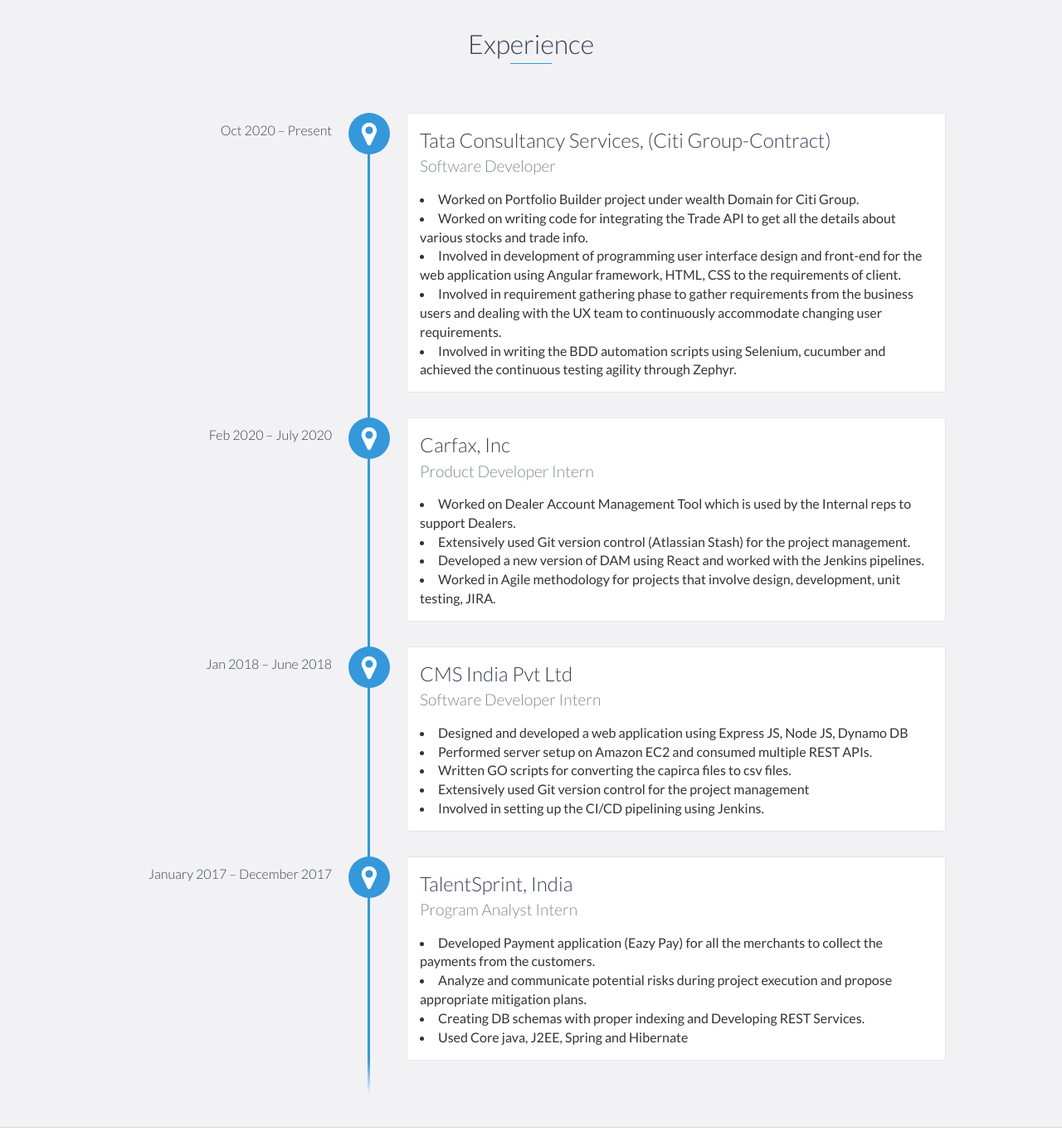
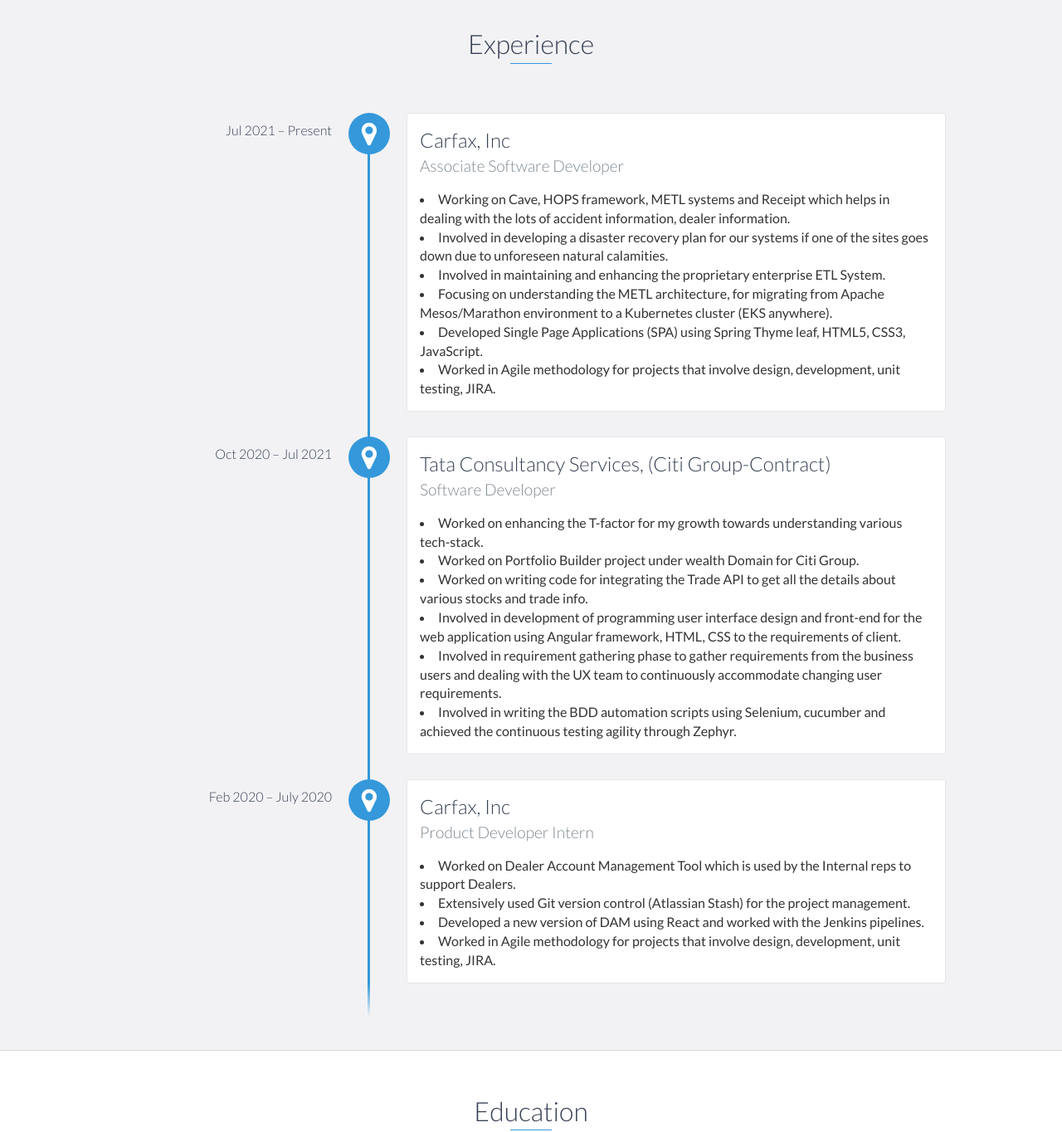
Before and after one commit to SaitejaswiK/Saitejaswi_portfolio, a website: page index.html in a window 1280 px wide. Shown: the part 1280-2644 px from the top of the page at 83% size. Drawn offline with nearby package versions, Linux system fonts and the light colour scheme.

Commit message:
Modified the web page to have latest information

```diff
--- a/index.html
+++ b/index.html
@@ -51,9 +51,9 @@
                     <li>
                         <a href="https://github.com/SaitejaswiK" target="_blank"><i style="color: white" class="fa fa-github" aria-hidden="true"></i></a>
                     </li>
-                    <!--<li>
+                    <li>
                         <a href="https://www.linkedin.com/in/saitejaswi-koppuravuri-033388aa/" target="_blank"><i style="color: white" class="fa fa-linkedin" aria-hidden="true"></i></a>
-                    </li>-->
+                    </li>
                     <li>
                     <a href="https://www.facebook.com/tejaswi.sai.10" target="_blank"><i style="color: white" class="fa fa-facebook" aria-hidden="true"></i></a>
                     </li>
@@ -106,10 +106,23 @@
     <div id="experience" class="background-alt">
         <h2 class="heading">Experience</h2>
         <div id="experience-timeline">
-             <div data-date="Oct 2020 – Present">
+            <div data-date="Jul 2021 – Present">
+                <h3>Carfax, Inc </h3>
+                <h4>Associate Software Developer</h4>
+                <p>
+                    <li>Working on Cave, HOPS framework, METL systems and Receipt which helps in dealing with the lots of accident information, dealer information.</li>
+                    <li>Involved in developing a disaster recovery plan for our systems if one of the sites goes down due to unforeseen natural calamities.</li>
+                    <li>Involved in maintaining and enhancing the proprietary enterprise ETL System.</li>
+                    <li>Focusing on understanding the METL architecture, for migrating from Apache Mesos/Marathon environment to a Kubernetes cluster (EKS anywhere).</li>
+                    <li>Developed Single Page Applications (SPA) using Spring Thyme leaf, HTML5, CSS3, JavaScript.</li>
+                    <li>Worked in Agile methodology for projects that involve design, development, unit testing, JIRA.</li>
+                </p>
+            </div>
+             <div data-date="Oct 2020 – Jul 2021">
                         <h3>Tata Consultancy Services, (Citi Group-Contract) </h3>
                         <h4>Software Developer</h4>
                         <p>
+                            <li>Worked on enhancing the T-factor for my growth towards understanding various tech-stack.</li>
                             <li>Worked on Portfolio Builder project under wealth Domain for Citi Group.</li>
                             <li>Worked on writing code for integrating the Trade API to get all the details about various stocks and trade info.</li>
                             <li>Involved in development of programming user interface design and front-end for the web application using Angular framework, HTML, CSS to the requirements of client.  </li>
@@ -127,29 +140,6 @@
                             <li>Worked in Agile methodology for projects that involve design, development, unit testing, JIRA.  </li>
                         </p>
                     </div>
-            <div data-date="Jan 2018 – June 2018">
-                <h3>CMS India Pvt Ltd</h3>
-                <h4> Software Developer Intern</h4>
-                <p>
-                    <li>Designed and developed a web application using Express JS, Node JS, Dynamo DB</li>
-                    <li>Performed server setup on Amazon EC2 and consumed multiple REST APIs.</li>
-                    <li>Written GO scripts for converting the capirca files to csv files.</li>
-                    <li>Extensively used Git version control for the project management</li>
-                    <li>Involved in setting up the CI/CD pipelining using Jenkins.</li>
-
-                </p>
-            </div>
-
-            <div data-date="January 2017 – December 2017">
-                <h3>TalentSprint, India</h3>
-                <h4> Program Analyst Intern</h4>
-                <p>
-                    <li>Developed Payment application (Eazy Pay) for all the merchants to collect the payments from the customers.</li>
-                    <li>Analyze and communicate potential risks during project execution and propose appropriate mitigation plans.</li>
-                    <li>Creating DB schemas with proper indexing and Developing REST Services.</li>
-                    <li>Used Core java, J2EE, Spring and Hibernate</li>
-                </p>
-            </div>
         </div>
     </div>
     <!-- End #experience -->
@@ -260,6 +250,10 @@
             <li>Machine Learning</li>
             <li>Hadoop</li>
             <li>Spark</li>
+            <li>Git</li>
+            <li>Mysql</li>
+            <li>Kubernetes</li>
+            <li>Docker</li>
 
 
         </ul>
```
